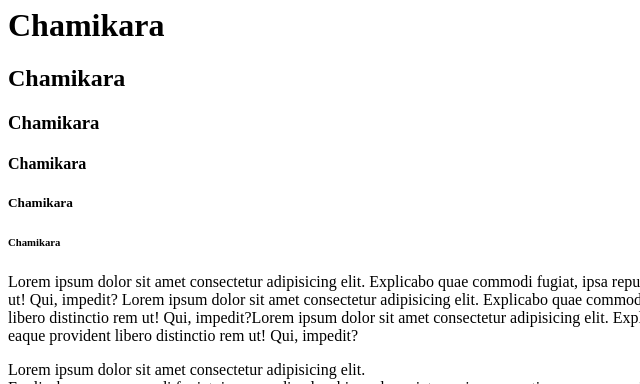
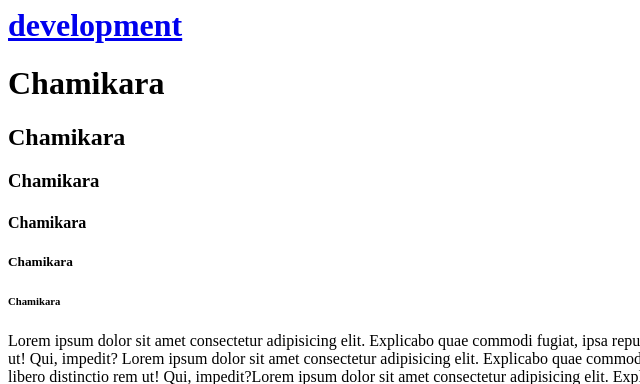
Before and after one commit to Kokulan1992/Demo, a plain HTML site: page index.html in a window 1280 px wide. Shown: the part 716-1100 px from the top of the page, without its empty margins (0-640 px from the left). Drawn offline with Linux system fonts and the light colour scheme.

Commit message:
add development

```diff
--- a/index.html
+++ b/index.html
@@ -18,6 +18,7 @@
     <a href="Animation/index.html"><h1>Animation</h1></a>
     <a href="Animation/index.html"><h1>kokulan</h1></a>
     <a href="Animation/index.html"><h1>vanuja</h1></a>
+    <a href="Animation/index.html"><h1>development</h1></a>
 
     <!-- this is h tag -->
     <h1>Chamikara</h1>
```
